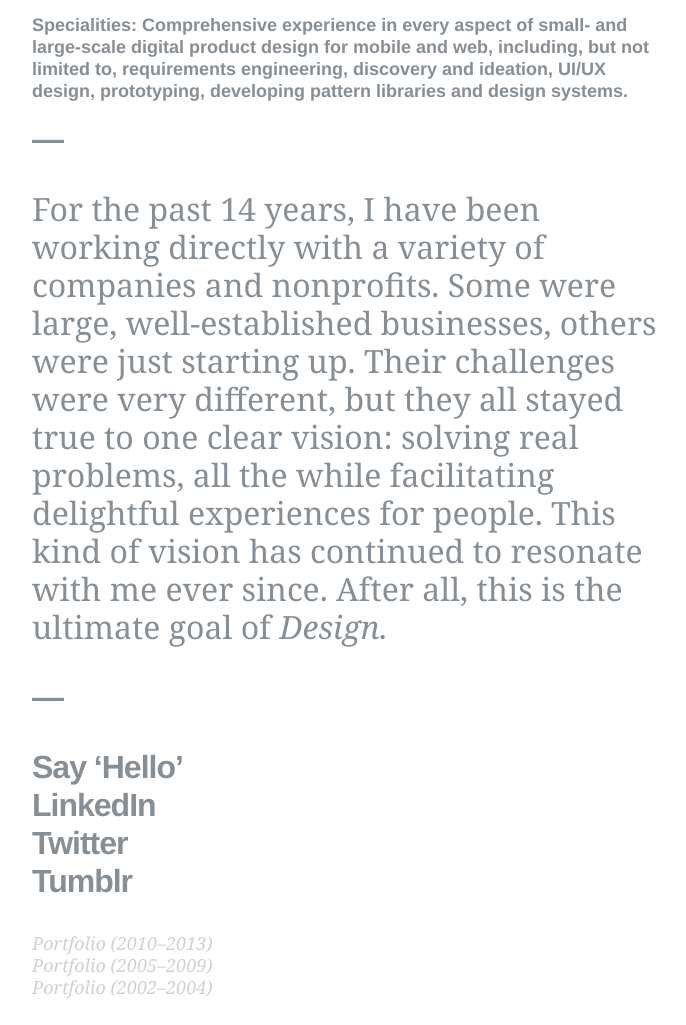
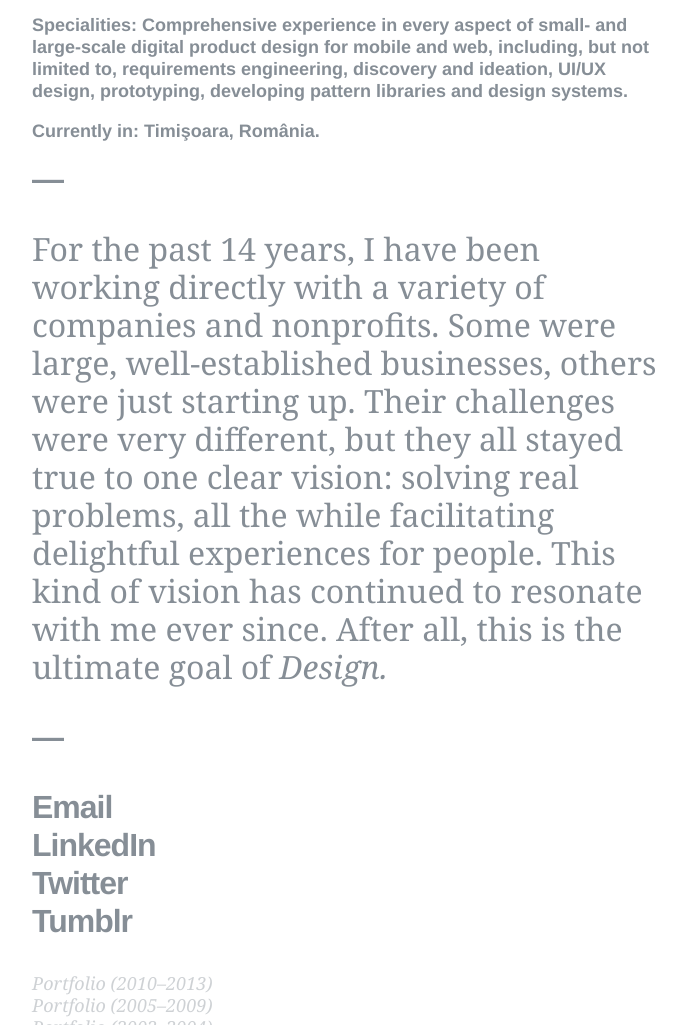
Before and after one commit to andreigyorfi/andreigyorfi.github.io, a plain HTML site: page index.html in a window 1280 px wide. Shown: the part 380-1405 px from the top of the page, without its empty margins (0-686 px from the left). Drawn offline with Linux system fonts and the light colour scheme.

Commit message:
Add location

```diff
--- a/index.html
+++ b/index.html
@@ -16,11 +16,12 @@
             <p>Multidisciplinary designer with a passion for technology and human-computer interaction. MSc in advanced computing systems. Perfectionist. Supermodernist.</p>
             <p>Available for hire as a no-nonsense design consultant.</p>
             <p class="small">Specialities: Comprehensive experience in every aspect of small- and large-scale digital product design for mobile and web, including, but not limited to, requirements engineering, discovery and ideation, UI/UX design, prototyping, developing pattern libraries and design systems.</p>
+            <p class="small">Currently in: Timişoara, România.</p>
             &mdash;
             <p class="serif">For the past 14 years, I have been working directly with a variety of companies and nonprofits. Some were large, well-established businesses, others were just starting up. Their challenges were very different, but they all stayed true to one clear vision: solving real problems, all the while facilitating delightful experiences for people. This kind of vision has continued to resonate with me ever since. After all, this is the ultimate goal of <em>Design.</em></p>
             &mdash;
             <ul>
-              <li><a href="mailto:andgyorfi@gmail.com">Say &lsquo;Hello&rsquo;</a></li>
+              <li><a href="mailto:andgyorfi@gmail.com">Email</a></li>
               <li><a href="https://www.linkedin.com/in/andreigyorfi" target="_blank">LinkedIn</a></li>
               <li><a href="https://twitter.com/andreigyorfi" target="_blank">Twitter</a></li>
               <li><a href="https://supermodernism.tumblr.com/" target="_blank">Tumblr</a></li>
```
